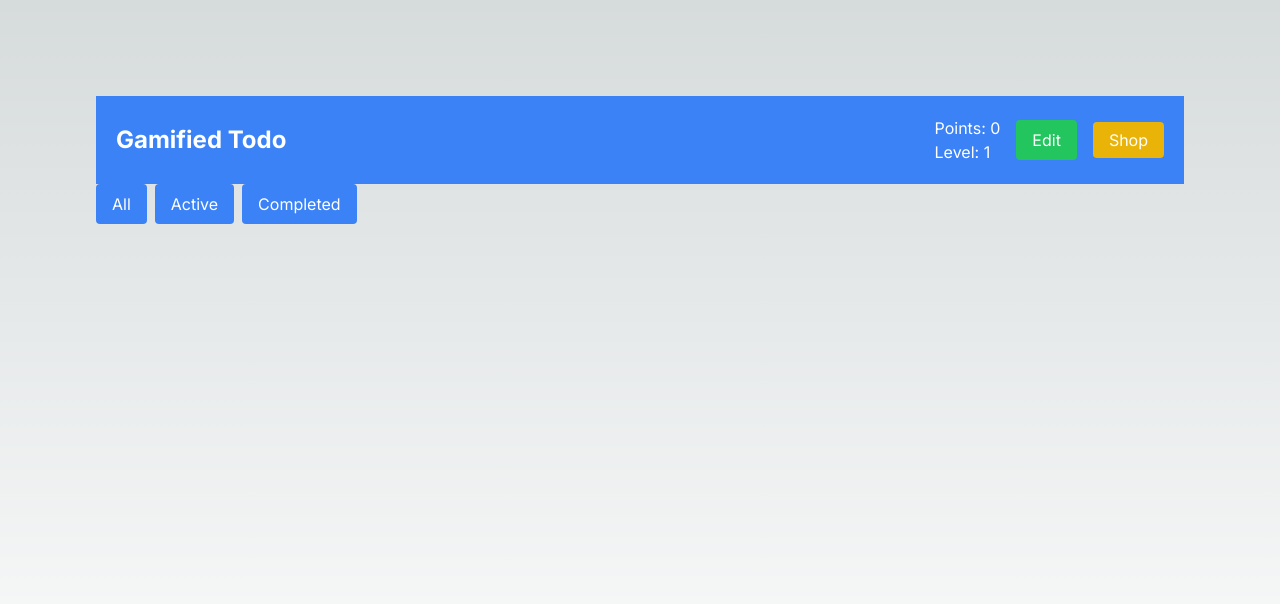
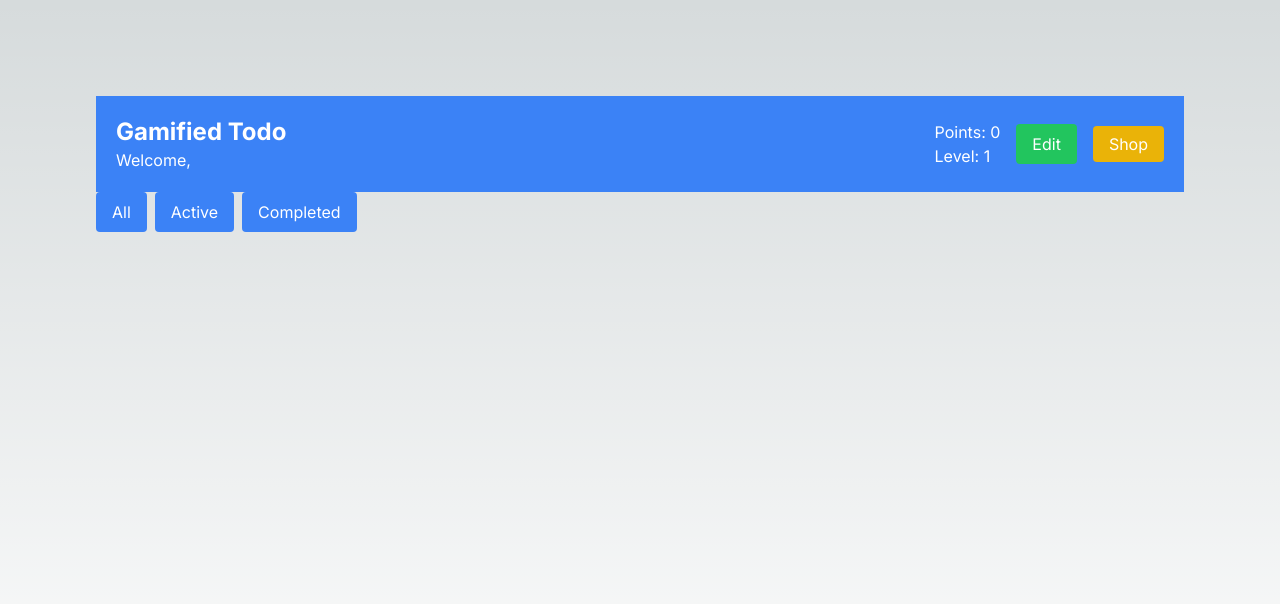
Before and after one commit to stub-ai/c6c62ed2-0b21-5c1a-bbc7-a0189a100d82, a Next.js app: page / in a window 1280 px wide. Shown: the top 604 px of the page. Built offline with nearby package versions, Linux system fonts and the light colour scheme.

Commit message:
Commit from Stub AI (#17)

```diff
--- a/components/Header.tsx
+++ b/components/Header.tsx
@@ -10,6 +10,7 @@ const Header: React.FC = () => {
     <header className="flex justify-between items-center p-5 bg-blue-500 text-white">
       <div>
         <h1 className="text-2xl font-bold">Gamified Todo</h1>
+        <p>Welcome, {user.username}</p>
       </div>
       <div className="flex items-center">
         <div className="mr-4">
```
